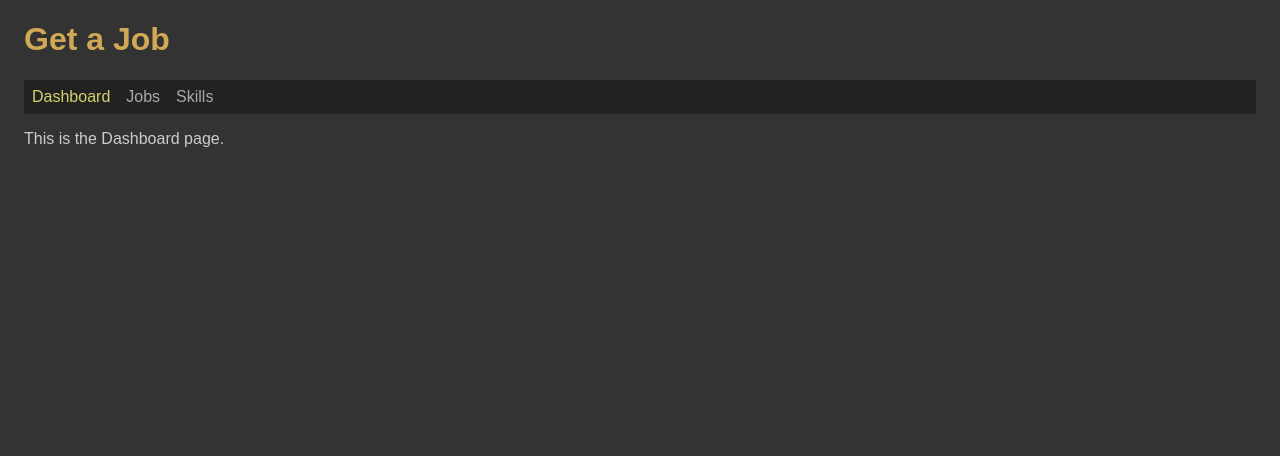
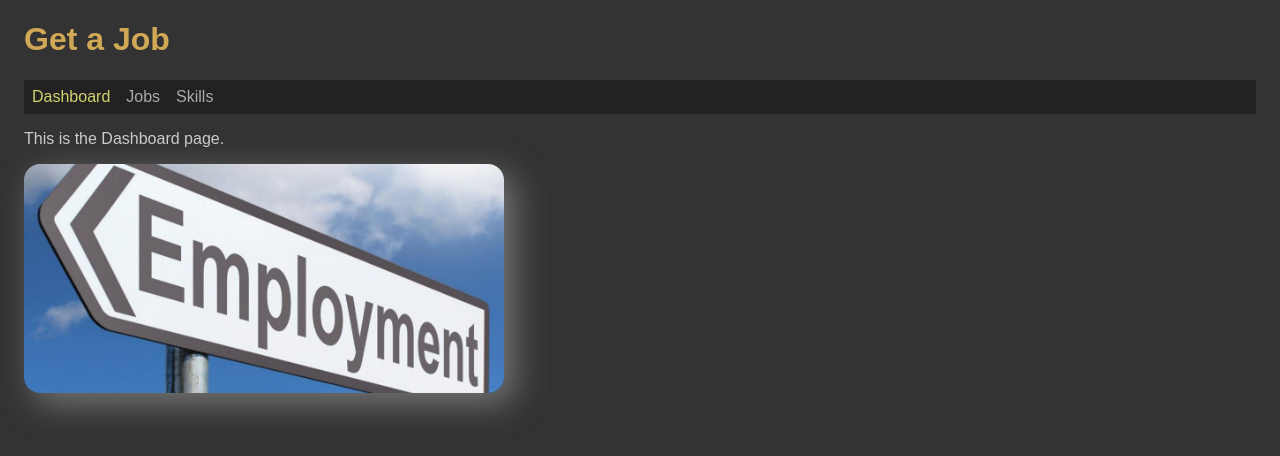
Before and after one commit to edwardtanguay/et007-deployment-netlify-vercel, a React (Vite) app: page /dashboard in a window 1280 px wide. Shown: the top 456 px of the page. Built offline with nearby package versions, Linux system fonts and the light colour scheme.

Commit message:
added image

```diff
--- a/src/App.scss
+++ b/src/App.scss
@@ -22,4 +22,12 @@ body {
 			color: rgb(211, 211, 110);
 		}
 	}
+
+	.pageDashboard {
+		img.employment {
+			width: 30rem;
+			box-shadow: 10px 10px 33px #777;
+			border-radius: 1rem;
+		}
+	}
 }
--- a/src/pages/PageDashboard.tsx
+++ b/src/pages/PageDashboard.tsx
@@ -1,7 +1,10 @@
+import employment from '../assets/employment.jpg';
+
 export const PageDashboard = () => {
 	return (
 		<div className="page pageDashboard">
 			<p>This is the Dashboard page.</p>
+			<img className="employment" src={employment}/>
 		</div>
 	);
 };
```
Also changed, not shown: src/assets/employment.jpg (added).
